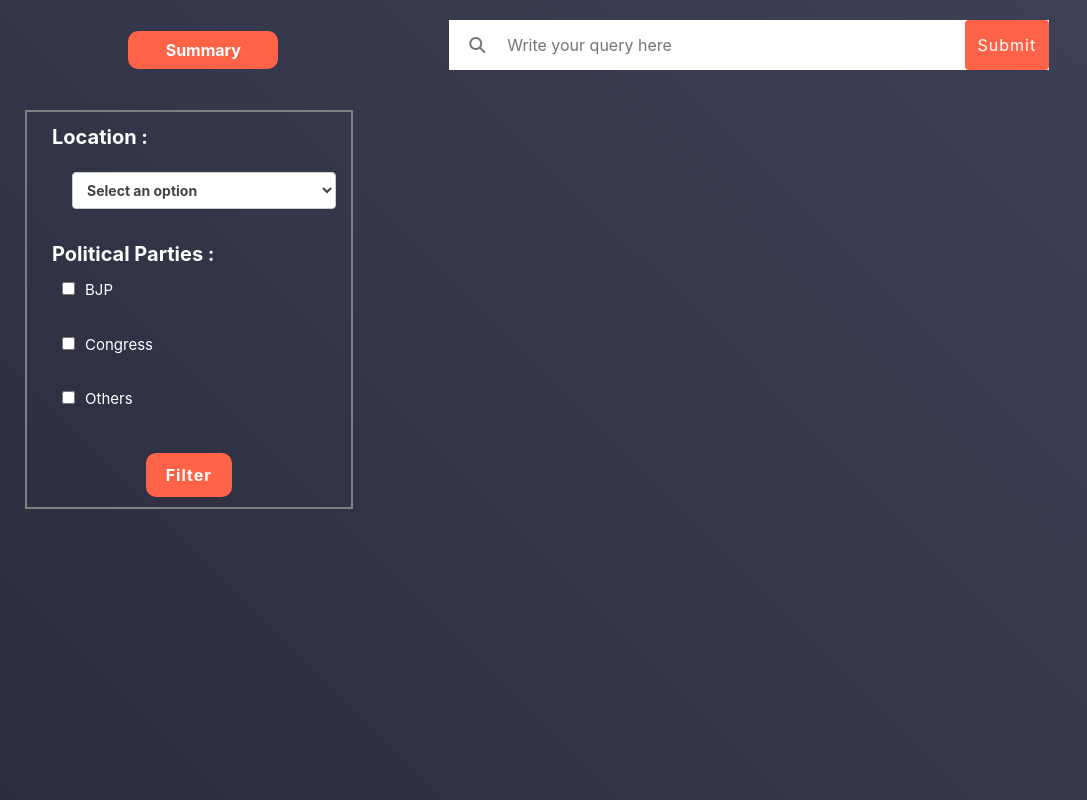
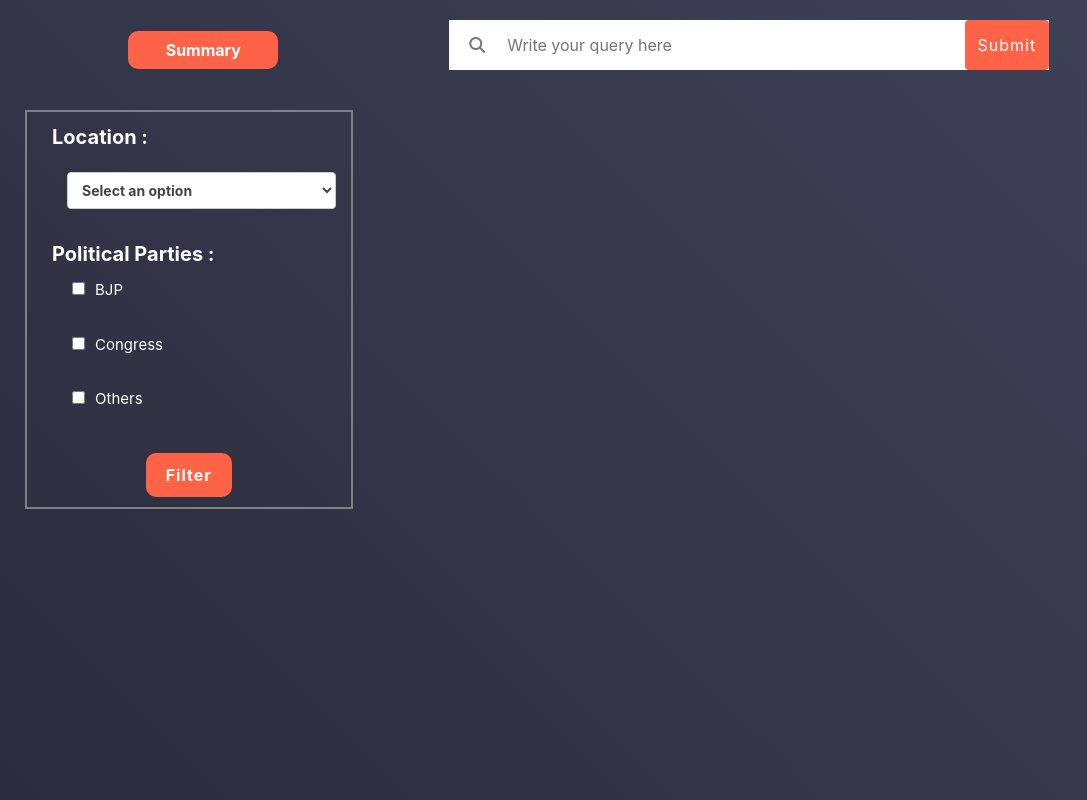
Before and after one commit to aayushk614/IR-Project-Group-14, a React (Create React App) app in the folder election_analysis/: page / in a window 1280 px wide. Shown: the top 800 px of the page, without its empty margins (0-1087 px from the left). Built offline with nearby package versions, Linux system fonts and the light colour scheme.

Commit message:
minor css updates

```diff
--- a/election_analysis/src/App.css
+++ b/election_analysis/src/App.css
@@ -379,7 +379,7 @@ caption{
 
 .dropdown_state{
   width: -webkit-fill-available !important;
-  margin-left: 30px;
+  margin-left: 25px;
   margin-bottom: 20px;
 }
 
@@ -387,6 +387,7 @@ caption{
 {
   font-weight: normal !important;
   font-size: 15px;
+  margin-left: 10px;
 }
 
 .checkbox_style
```
